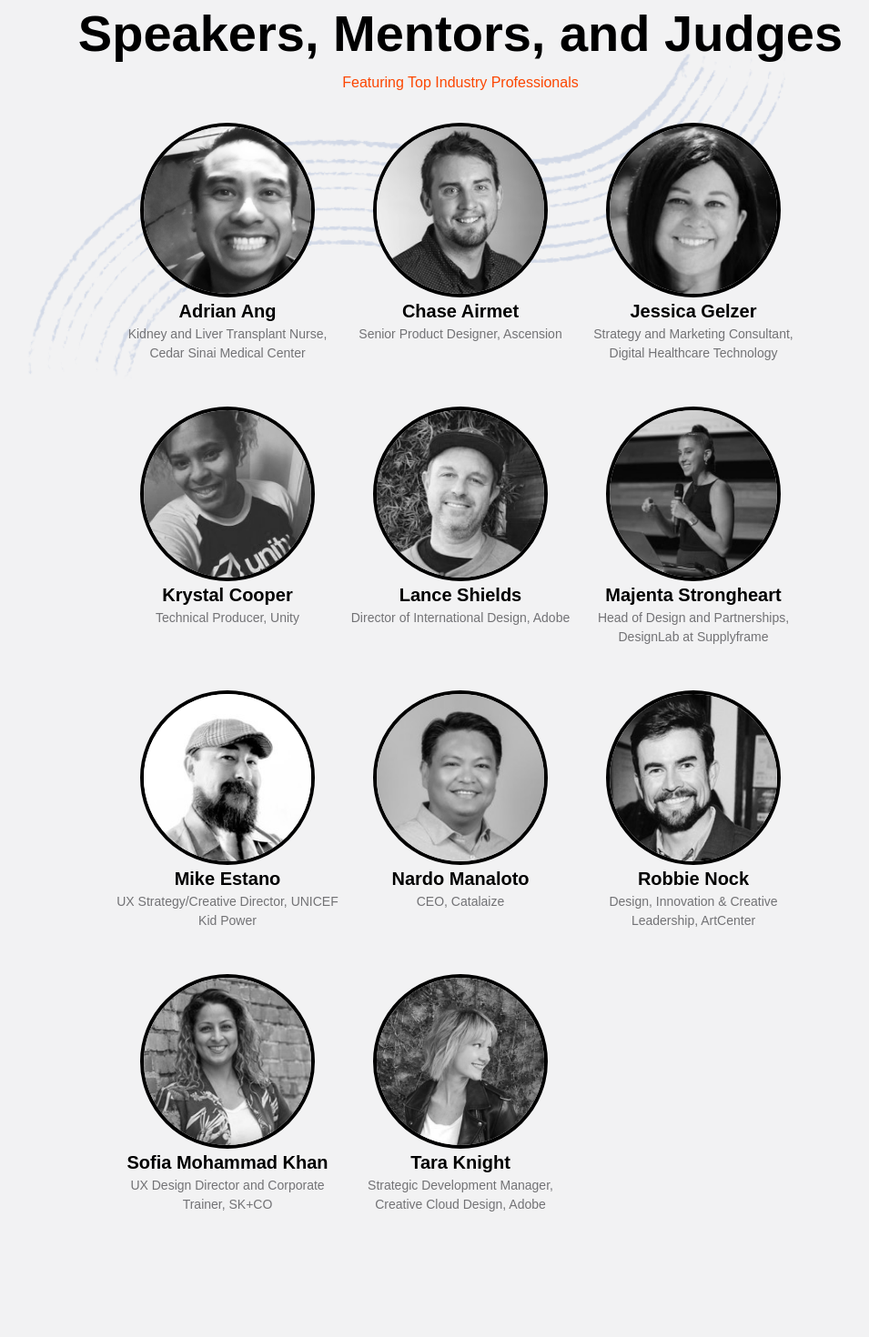
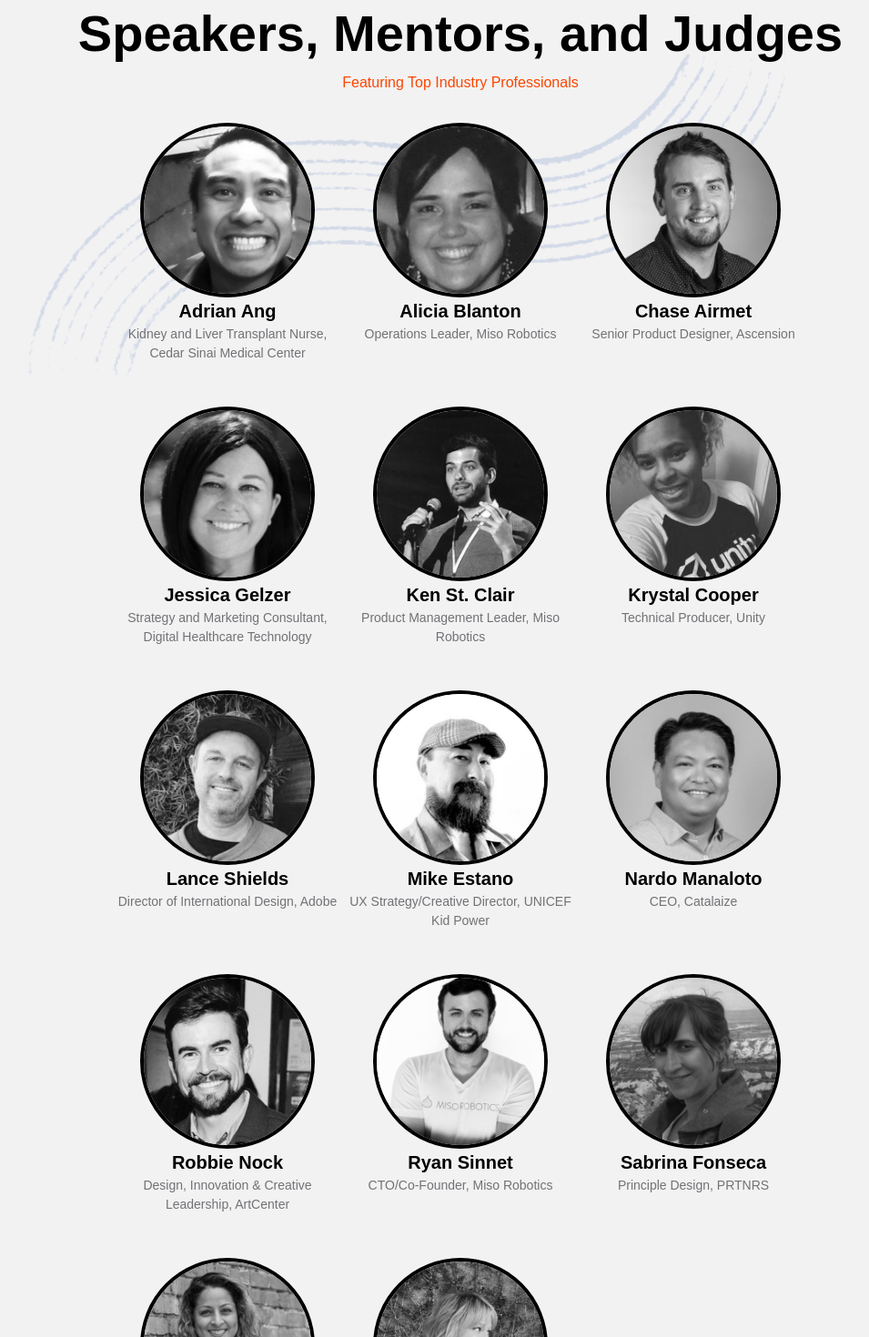
Before and after one commit to trevorgreenleaf/prdc, a Vue app: page / in a window 1280 px wide. Shown: the part 1860-3330 px from the top of the page at 91% size, without its empty margins (134-1089 px from the left). Built offline with nearby package versions, Linux system fonts and the light colour scheme; a web font is replaced by a local one.

Commit message:
Added workshop to timeline and added speakers.

```diff
--- a/src/components/Speakers.vue
+++ b/src/components/Speakers.vue
@@ -13,6 +13,15 @@
 					<img src="/images/speakers/adrian_a.jpg" alt="Adrian Ang">
 				</div>
 				<p class="font-bold text-xl">Adrian Ang <span class=" text-sm block font-normal text-gray-500">Kidney and Liver Transplant Nurse, Cedar Sinai Medical Center</span></p>
+			</a>
+		</div>
+
+		<div class="w-1/2 md:w-1/3  flex flex-col items-center mb-12 ">
+			<a target="_blank" class="text-center flex flex-col items-center" href="https://www.linkedin.com/in/alicia-blanton-fessenden-a413331/">
+				<div class="rounded-full border-4 border-black w-40 h-40 md:w-48 md:h-48 overflow-hidden">
+					<img src="/images/speakers/a_blanton.jfif" alt="Alicia Blanton">
+				</div>
+				<p class="font-bold text-xl">Alicia Blanton <span class=" text-sm block font-normal text-gray-500">Operations Leader, Miso Robotics</span></p>
 			</a>
 		</div>
 
@@ -34,6 +43,15 @@
 		</div>
 
 		<div class="w-1/2 md:w-1/3  flex flex-col items-center mb-12 ">
+			<a target="_blank" class="text-center flex flex-col items-center" href="https://www.linkedin.com/in/kenstclair/">
+				<div class="rounded-full border-4 border-black w-40 h-40 md:w-48 md:h-48 overflow-hidden">
+					<img src="/images/speakers/k_clair.jfif" alt="Ken St. Clair">
+				</div>
+				<p class="font-bold text-xl">Ken St. Clair <span class=" text-sm block font-normal text-gray-500">Product Management Leader, Miso Robotics</span></p>
+			</a>
+		</div>
+
+		<div class="w-1/2 md:w-1/3  flex flex-col items-center mb-12 ">
 			<a target="_blank" class="text-center flex flex-col items-center" href="https://www.linkedin.com/in/krystal-cooper-ba1445b8/">
 				<div class="rounded-full border-4 border-black w-40 h-40 md:w-48 md:h-48 overflow-hidden">
 					<img src="/images/speakers/k_cooper.jfif" alt="Krystal Cooper">
@@ -51,14 +69,14 @@
 			</a>
 		</div>
 
-		<div class="w-1/2 md:w-1/3  flex flex-col items-center mb-12 ">
+		<!-- <div class="w-1/2 md:w-1/3  flex flex-col items-center mb-12 ">
 			<a target="_blank" class="text-center flex flex-col items-center" href="https://www.linkedin.com/in/majentastrongheart/">
 				<div class="rounded-full border-4 border-black w-40 h-40 md:w-48 md:h-48 overflow-hidden">
 					<img src="/images/speakers/m_strongheart.jfif" alt="Majenta Strongheart">
 				</div>
 				<p class="font-bold text-xl">Majenta Strongheart <span class=" text-sm block font-normal text-gray-500">Head of Design and Partnerships, DesignLab at Supplyframe</span></p>
 			</a>
-		</div>
+		</div>-->
 
 		<div class="w-1/2 md:w-1/3  flex flex-col items-center mb-12 ">
 			<a target="_blank" class="text-center flex flex-col items-center" href="https://www.linkedin.com/in/mike-e-82726856/">
@@ -84,6 +102,24 @@
 					<img src="/images/speakers/r_nock.jfif" alt="Robbie Nock">
 				</div>
 				<p class="font-bold text-xl">Robbie Nock <span class=" text-sm block font-normal text-gray-500">Design, Innovation & Creative Leadership, ArtCenter</span></p>
+			</a>
+		</div>
+
+		<div class="w-1/2 md:w-1/3  flex flex-col items-center mb-12 ">
+			<a target="_blank" class="text-center flex flex-col items-center" href="https://www.linkedin.com/in/ryansinnet/">
+				<div class="rounded-full border-4 border-black w-40 h-40 md:w-48 md:h-48 overflow-hidden">
+					<img src="/images/speakers/r_sinnet.jfif" alt="Ryan Sinnet">
+				</div>
+				<p class="font-bold text-xl">Ryan Sinnet <span class=" text-sm block font-normal text-gray-500">CTO/Co-Founder, Miso Robotics</span></p>
+			</a>
+		</div>
+
+		<div class="w-1/2 md:w-1/3  flex flex-col items-center mb-12 ">
+			<a target="_blank" class="text-center flex flex-col items-center" href="https://www.linkedin.com/in/sabrinafonseca/">
+				<div class="rounded-full border-4 border-black w-40 h-40 md:w-48 md:h-48 overflow-hidden">
+					<img src="/images/speakers/s_fonseca.jfif" alt="Sabrina Fonseca">
+				</div>
+				<p class="font-bold text-xl">Sabrina Fonseca<span class=" text-sm block font-normal text-gray-500">Principle Design, PRTNRS</span></p>
 			</a>
 		</div>
 
--- a/src/components/Timeline.vue
+++ b/src/components/Timeline.vue
@@ -75,10 +75,13 @@
       <td class="border-b border-gray-300 py-2 w-1/2">Evening workshops (coming soon)</td>
       <td class="border-b border-gray-300 py-2 w-1/2">TBA</td>
     </tr>
-
+    <tr>
+      <td class="border-b border-gray-300 py-2 w-1/2">Health workshop - Chase and Jessica</td>
+      <td class="border-b border-gray-300 py-2 w-1/2">Wednesday, 5:30 pm - 6:30 pm</td>
+    </tr>
     <tr>
       <td class="border-b border-gray-300 py-2 w-1/2">Pitch Workshop</td>
-      <td class="border-b border-gray-300 py-2 w-1/2">Friday Night Time TBA</td>
+      <td class="border-b border-gray-300 py-2 w-1/2">Friday, TBA</td>
     </tr>
 
   </tbody>
```
